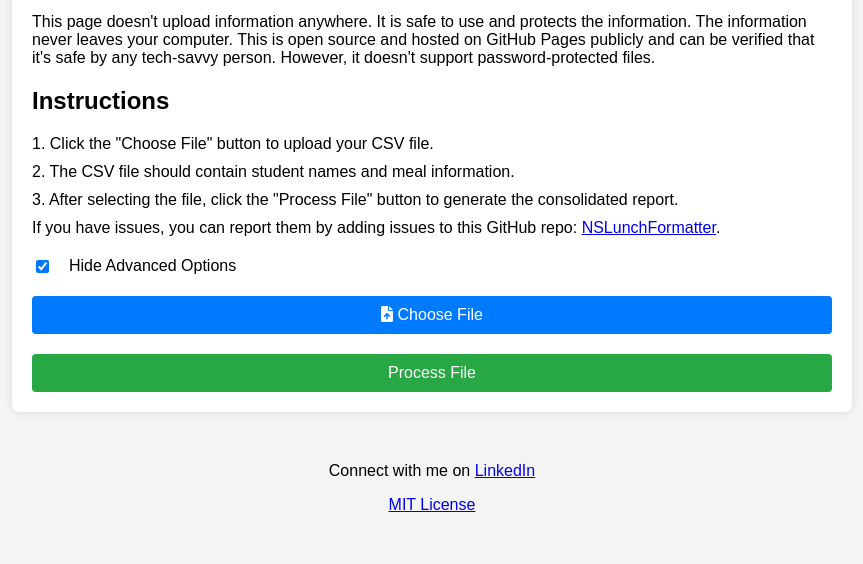
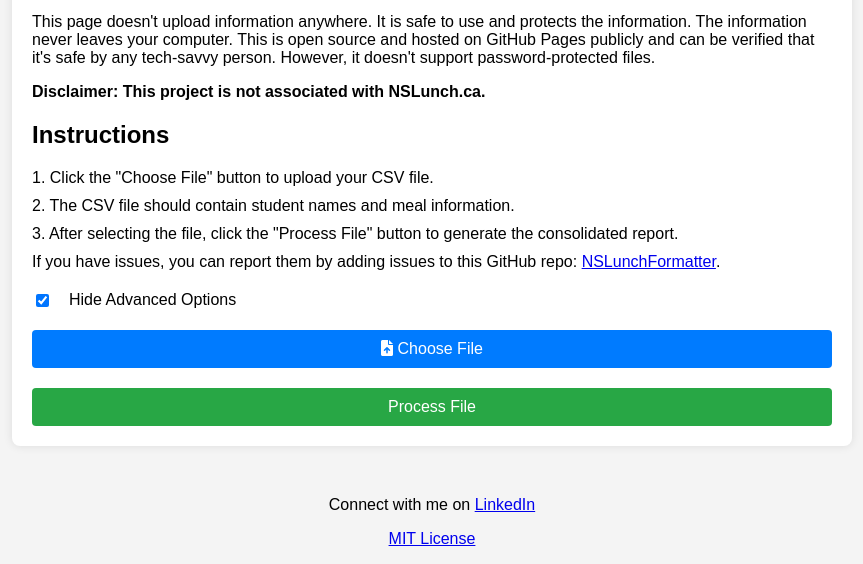
Before and after one commit to Shereef/NSLunchFormatter, a website: page index.html in a window 1280 px wide. Shown: the part 339-903 px from the top of the page, without its empty margins (208-1071 px from the left). Before the commit the page ends 869 px from the top, so only its background shows below. Drawn offline with nearby package versions, Linux system fonts and the light colour scheme.

Commit message:
updated readme

```diff
--- a/index.html
+++ b/index.html
@@ -68,6 +68,12 @@ SOFTWARE.
                 computer. This is open source and hosted on GitHub Pages
                 publicly and can be verified that it's safe by any tech-savvy
                 person. However, it doesn't support password-protected files.
+            </p>
+            <p>
+                <strong
+                    >Disclaimer: This project is not associated with
+                    NSLunch.ca.</strong
+                >
             </p>
             <div class="instructions">
                 <h2>Instructions</h2>
```
Also changed, not shown: README.md.
